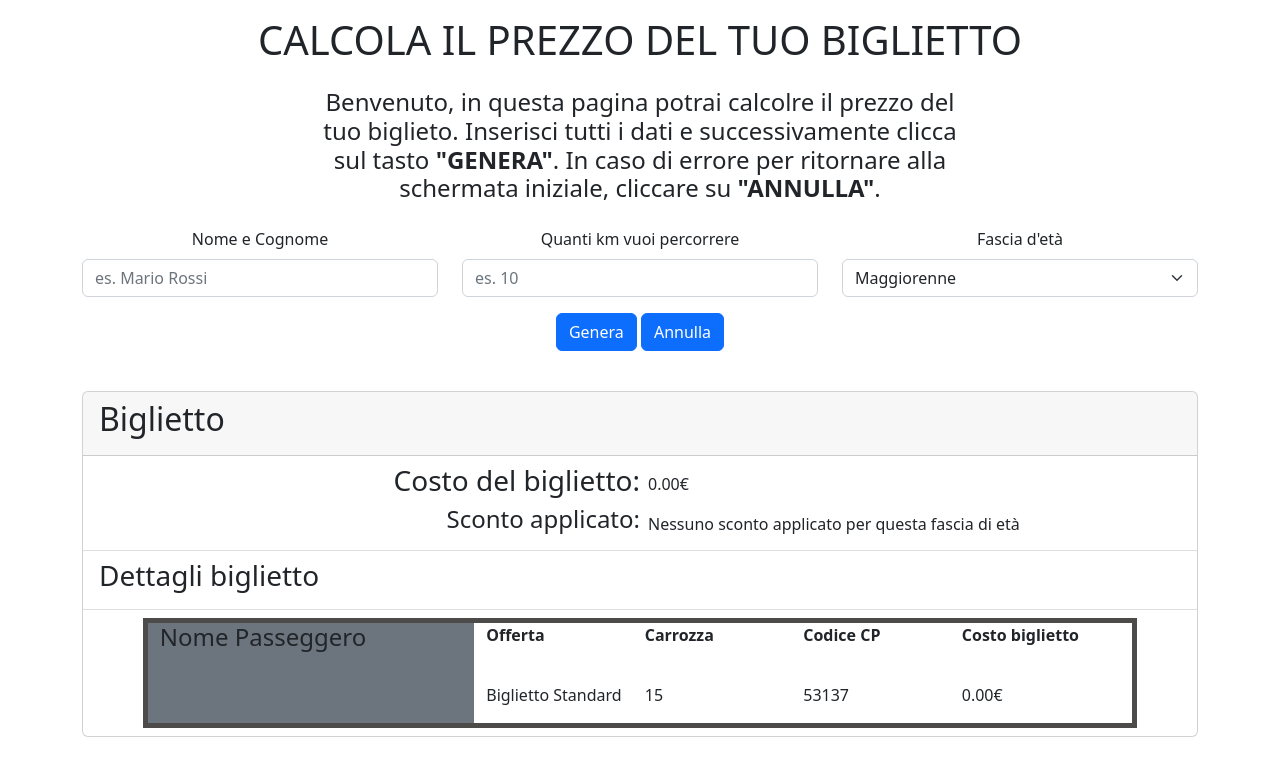
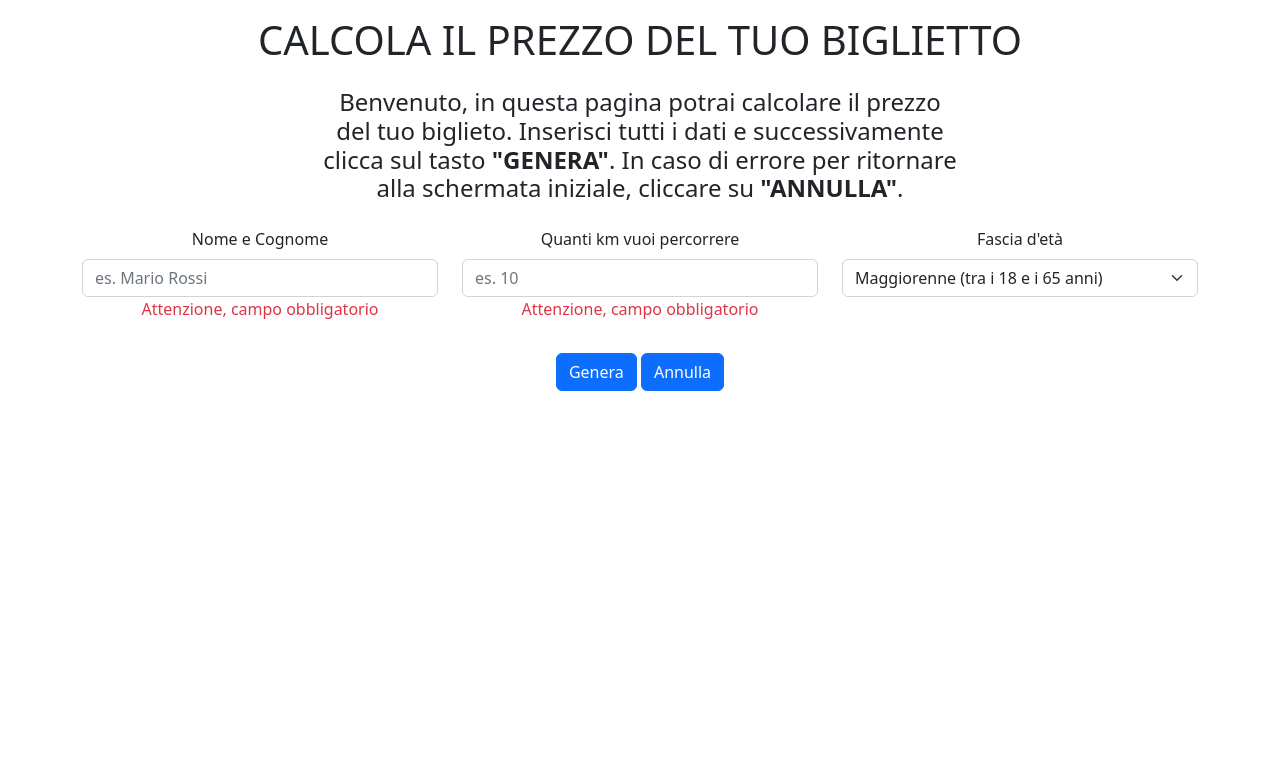
Before and after one commit to diruocco-aniellomarco/js-biglietto-treno-form, a plain HTML site: page index.html in a window 1280 px wide. Both pictures are taken after a click on the button "Genera". Drawn offline with nearby package versions, Linux system fonts and the light colour scheme.

Commit message:
add message allert "Campo obbligatorio"

```diff
--- a/css/style.css
+++ b/css/style.css
@@ -1,4 +1,4 @@
-ul {
+#ticket ul {
     padding-left: 0;
 }
 
--- a/index.html
+++ b/index.html
@@ -15,7 +15,7 @@
     <main class="text-center">
         <h1 class="my-3">CALCOLA IL PREZZO DEL TUO BIGLIETTO</h1>
         <p class="my-4 h4 w-50 m-auto">
-            Benvenuto, in questa pagina potrai calcolre il prezzo del tuo biglieto.
+            Benvenuto, in questa pagina potrai calcolare il prezzo del tuo biglieto.
             Inserisci tutti i dati e successivamente clicca sul tasto <b>"GENERA"</b>.
             In caso di errore per ritornare alla schermata iniziale, cliccare su <b>"ANNULLA"</b>.
         </p>
@@ -24,19 +24,19 @@
                 <div class="col-4">
                     <label for="user_name" class="form-label">Nome e Cognome</label>
                     <input type="text" class="form-control" id="user_name" placeholder="es. Mario Rossi">
-
+                    <p id="allert_name" class="d-none text-danger">Attenzione, campo obbligatorio</p>
                 </div>
 
                 <div class="col-4">
                     <label for="km_user" class="form-label">Quanti km vuoi percorrere</label>
                     <input type="text" class="form-control" id="km_user" placeholder="es. 10">
-
+                    <p id="allert_km" class="d-none text-danger">Attenzione, campo obbligatorio</p>
                 </div>
 
                 <div class="col-4">
                     <label for="user_age" class="form-label">Fascia d'età</label>
                     <select id="user_age" class="form-select " aria-label="Default select example">
-                        <option value="1" selected>Maggiorenne</option>
+                        <option value="1" selected>Maggiorenne (tra i 18 e i 65 anni)</option>
                         <option value="2">Minorenne</option>
                         <option value="3">Over 65</option>
                     </select>
@@ -46,10 +46,9 @@
             <button id="send_information" type="button" class="btn btn-primary my-3">Genera</button>
             <button id="cancel_information" type="button" class="btn btn-primary my-3">Annulla</button>
         </section>
-        <!-- <h3>Numero di km da percorrere: <span id="km"></span></h3>
-        <h3>Età: <span id="userAge"></span> anni</h3> -->
 
 
+        <!-- Sezione dati del biglietto -->
         <section id="ticket" class="container my-4 d-none">
             <div class="card">
                 <div class="card-header text-start">
--- a/js/main.js
+++ b/js/main.js
@@ -11,6 +11,10 @@ const userName = document.getElementById('user_name');
 const cancelButton = document.getElementById('cancel_information');
 
 sendButton.addEventListener('click', function() {
+
+    // Per capire se sono stati inseriti nome utente e Km che deve percorrere
+    if (userName.value != '' && kmUser.value != ''){
+
         // calcolo costo biglietto
         let ticketCost = kmUser.value * 0.21;
         // Sconto base per maggiorenni sotto i 65 anni
@@ -34,6 +38,9 @@ sendButton.addEventListener('click', function() {
         // visualizzo il biglietto
         document.getElementById('ticket').classList.remove('d-none');
 
+        // nel caso fossero comparsi, tolgo i messaggi di allerta
+        document.getElementById('allert_name').classList.add('d-none');
+        document.getElementById('allert_km').classList.add('d-none');
 
         document.getElementById('ticketCost').innerHTML = ticketCost.toFixed(2) + '€';
         document.getElementById('cost_details').innerHTML = ticketCost.toFixed(2) + '€';
@@ -42,6 +49,18 @@ sendButton.addEventListener('click', function() {
         document.getElementById('tipe_ticket').innerHTML = tipeTicket;
         document.getElementById('carriage').innerHTML = carriageRandom;
         document.getElementById('codice_cp').innerHTML = codiceCP;
+
+    } else if (userName.value == '' && kmUser.value == '') {
+        document.getElementById('allert_name').classList.remove('d-none');
+        document.getElementById('allert_km').classList.remove('d-none');
+        } else {
+            if (userName.value == '') {
+                document.getElementById('allert_name').classList.remove('d-none');
+            } else {
+                document.getElementById('allert_km').classList.remove('d-none');
+            }
+        }
+
 });
 
 cancelButton.addEventListener('click', function() {
@@ -50,28 +69,3 @@ cancelButton.addEventListener('click', function() {
     userAge.value = '1';
     userName.value = '';
 });
-
-
-
-// let ticketCost = km * 0.21;
-// // console.log(ticketCost);
-// let discount = 'Nessuno sconto applicato per questa fascia di età';
-
-// if (userAge < 18){
-    // ticketCost = ticketCost - ((ticketCost / 100) * 20);
-    // discount = 'lo sconto per questa fascia d\'età è del 20%';
-// }
-
-// if (userAge > 65){
-//     ticketCost = ticketCost - ((ticketCost / 100) * 40);
-//     discount = 'lo sconto per questa fascia d\'età è del 40%';
-// }
-
-// // console.log(ticketCost);
-
-// document.getElementById('km').innerHTML = km;
-// document.getElementById('userAge').innerHTML = userAge;
-
-// document.getElementById('ticketCost').innerHTML = ticketCost.toFixed(2) + '€';
-
-// document.getElementById('discount').innerHTML = discount;
```
Lines whose indentation alone changed are shown as unchanged.
